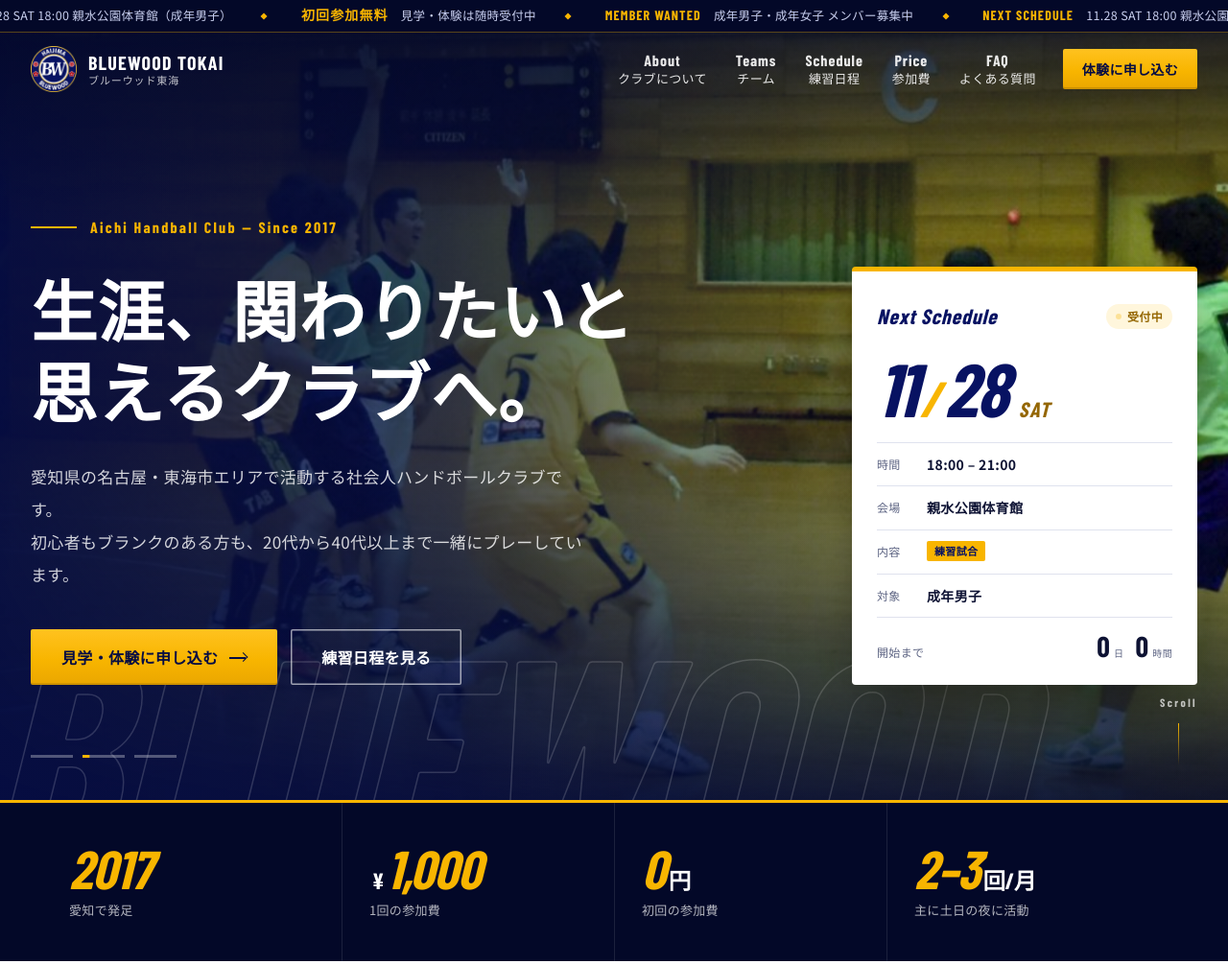
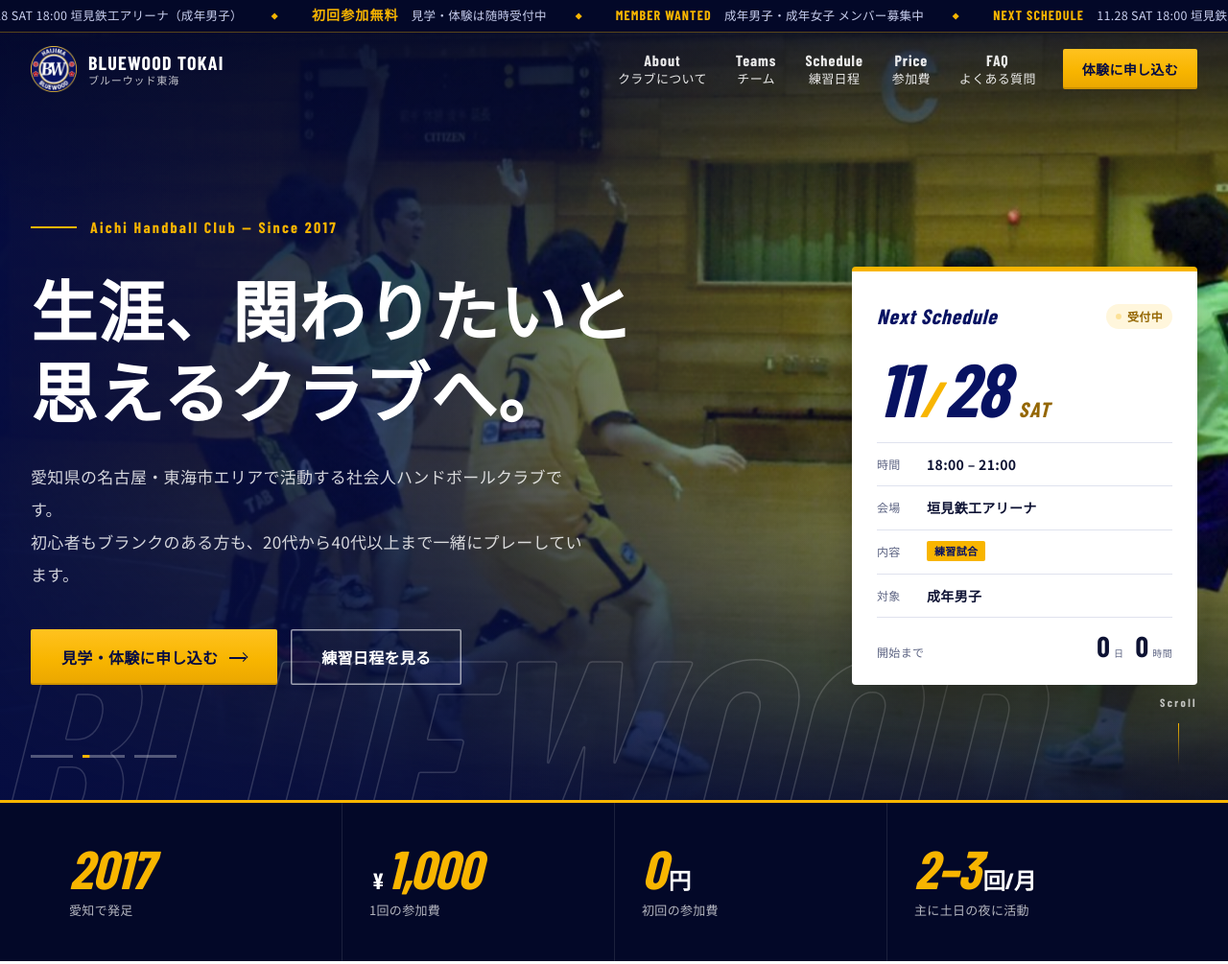
Before and after one commit to bw-tokai/homepage, a plain HTML site: page index.html in a window 1280 px wide. Shown: the top 1005 px of the page at 96% size. Drawn offline with nearby package versions, Linux system fonts and the light colour scheme; a web font is replaced by a local one.

Commit message:
11/28 練習試合の会場を垣見鉄工アリーナに修正 (#21)
* 11/28の練習試合の会場を垣見鉄工アリーナに修正

Co-Authored-By: Claude Opus 5.5 <noreply@anthropic.com>
Claude-Session: https://claude.ai/code/session_01HDAVqsbiZZxv47TpybTN48

* トップページの初期表示も垣見鉄工アリーナに修正

Co-Authored-By: Claude Opus 5.5 <noreply@anthropic.com>
Claude-Session: https://claude.ai/code/session_01HDAVqsbiZZxv47TpybTN48

---------

Co-authored-by: Claude <noreply@anthropic.com>

```diff
--- a/assets/js/schedule.js
+++ b/assets/js/schedule.js
@@ -13,7 +13,7 @@
    ※ 申込はこの日程の「日付＋対象」で記録されます。申込が入った後に
      日付や対象を変えると、その申込は別の日程扱いになるので注意してください。 */
 const SCHEDULE = [
-  { date: "2026-11-28", start: "18:00", end: "21:00", venue: "親水公園体育館", type: "match", team: "men" },
+  { date: "2026-11-28", start: "18:00", end: "21:00", venue: "垣見鉄工アリーナ", type: "match", team: "men" },
   { date: "2026-12-05", start: "17:30", end: "21:00", venue: "知多メディアス体育館", type: "match", team: "men", title: "名南北陵との練習試合" },
   { date: "2026-12-12", start: "17:30", end: "21:00", venue: "知多メディアス体育館", type: "match", team: "men", title: "名南北陵との練習試合" },
   { date: "2026-12-19", allDay: true, venue: "であいドーム（岐阜）", type: "game", team: "men", title: "東海マスターズ（1日目）" },
--- a/index.html
+++ b/index.html
@@ -79,10 +79,10 @@
 <!-- ticker -->
 <div class="ticker" aria-label="お知らせ">
   <div class="ticker__track">
-    <span><b>NEXT SCHEDULE</b> <em data-next-text>11.28 SAT 18:00 親水公園体育館（成年男子）</em></span>
+    <span><b>NEXT SCHEDULE</b> <em data-next-text>11.28 SAT 18:00 垣見鉄工アリーナ（成年男子）</em></span>
     <span><b>初回参加無料</b> 見学・体験は随時受付中</span>
     <span><b>MEMBER WANTED</b> 成年男子・成年女子 メンバー募集中</span>
-    <span><b>NEXT SCHEDULE</b> <em data-next-text>11.28 SAT 18:00 親水公園体育館（成年男子）</em></span>
+    <span><b>NEXT SCHEDULE</b> <em data-next-text>11.28 SAT 18:00 垣見鉄工アリーナ（成年男子）</em></span>
     <span><b>初回参加無料</b> 見学・体験は随時受付中</span>
     <span><b>MEMBER WANTED</b> 成年男子・成年女子 メンバー募集中</span>
   </div>
@@ -153,7 +153,7 @@
     </div>
     <dl class="matchcard__meta">
       <div><dt>時間</dt><dd>18:00 – 21:00</dd></div>
-      <div><dt>会場</dt><dd>親水公園体育館</dd></div>
+      <div><dt>会場</dt><dd>垣見鉄工アリーナ</dd></div>
       <div><dt>内容</dt><dd>練習試合</dd></div>
       <div><dt>対象</dt><dd>成年男子</dd></div>
     </dl>
```
